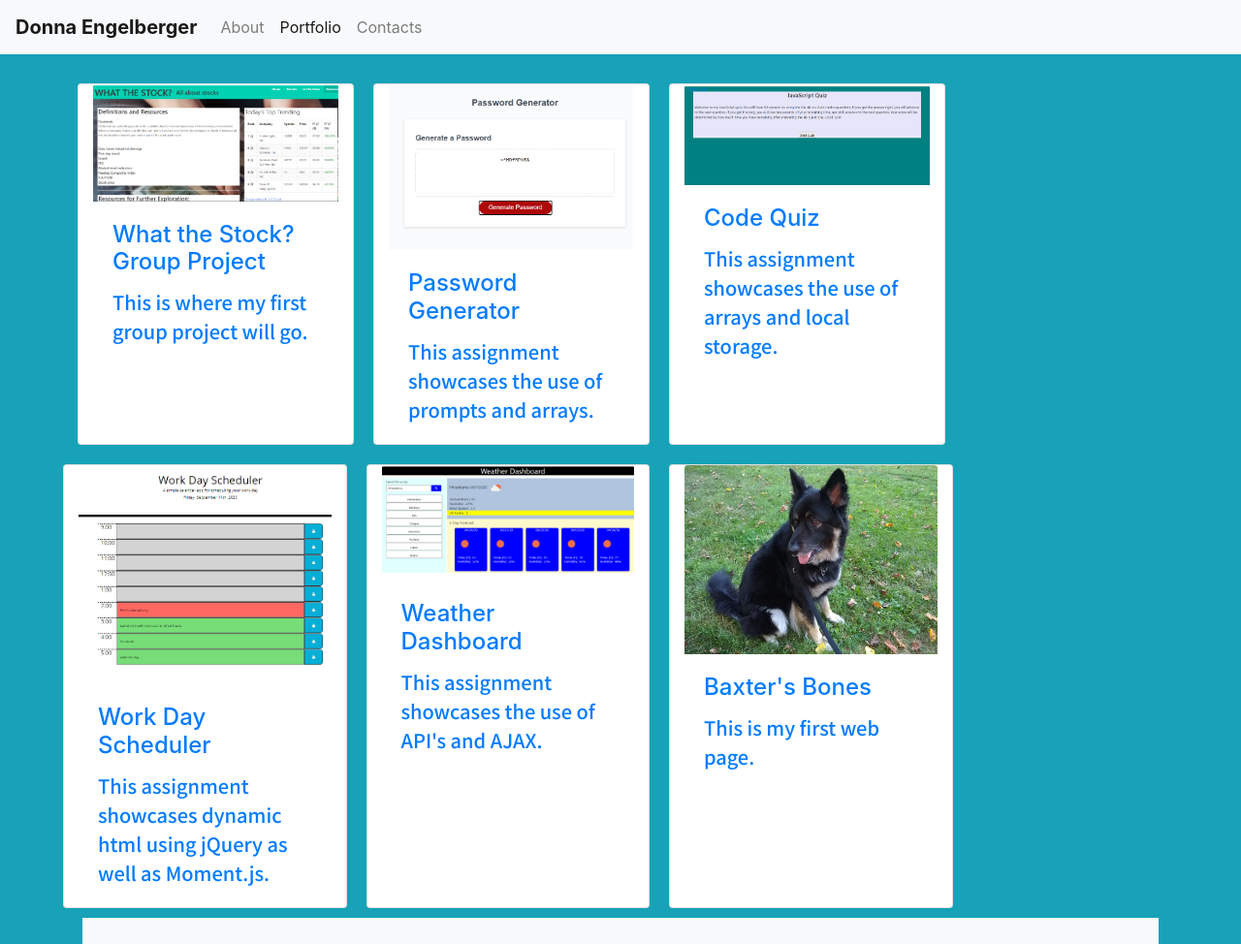
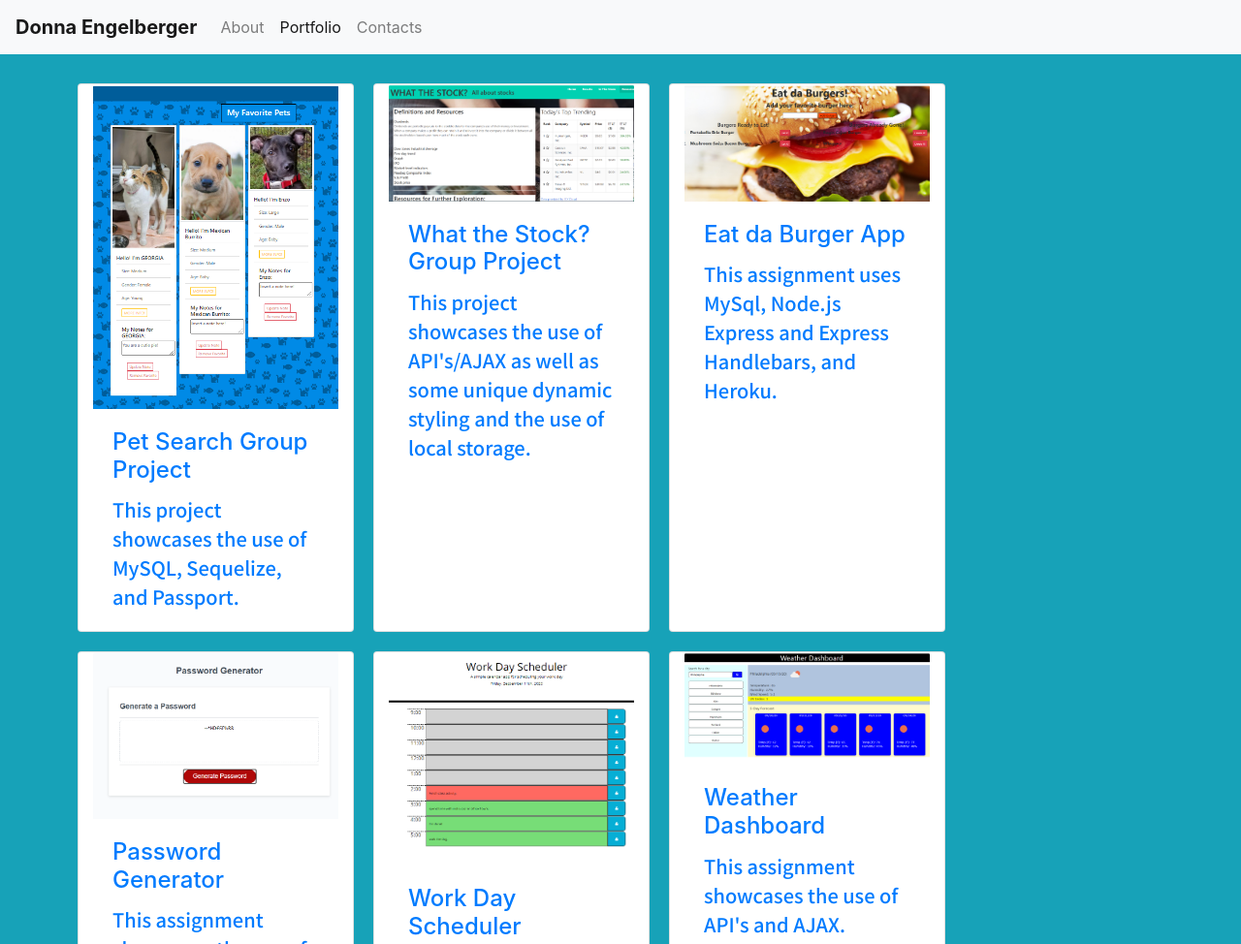
Before and after one commit to Dengelberger/Dengelberger.github.io, a plain HTML site: page portfolio.html in a window 1280 px wide. Shown: the top 974 px of the page at 97% size. Drawn offline with nearby package versions, Linux system fonts and the light colour scheme.

Commit message:
updated after Project 2

```diff
--- a/portfolio.html
+++ b/portfolio.html
@@ -30,16 +30,33 @@
     <!-- Project Cards. I am using an href for my div for each card because I want the user to be able to click anywhere on the card to get to the site for each.-->
     <div class="container">
       <div class="row">
-        <!-- First card is our group project. -->
+        <!-- First card is our second group project. -->
+        <a href="https://my-pet-search-app.herokuapp.com/" class="card col-md-3">
+          <img src="assets/PetSearch.png" class="card-img-top" alt="My page from our Group Project">
+          <div class="card-body">
+            <h5 class="card-title">Pet Search Group Project
+            </h5>
+            <p class="card-text">This project showcases the use of MySQL, Sequelize, and Passport.</p>
+          </div>
+        </a>
+        <!-- Second card is our group project. -->
         <a href="https://dengelberger.github.io/StockFinder/" class="card col-md-3">
           <img src="assets/StockFinder.png" class="card-img-top" alt="My page from our Group Project">
           <div class="card-body">
             <h5 class="card-title">What the Stock? Group Project
             </h5>
-            <p class="card-text">This is where my first group project will go.</p>
+            <p class="card-text">This project showcases the use of API's/AJAX as well as some unique dynamic styling and the use of local storage.</p>
           </div>
         </a>
-        <!-- Second card is my Password Generator page. -->
+        <!-- Third card is my Burger App page. -->
+        <a href="https://my-burger-app1.herokuapp.com//" class="card col-md-3">
+          <img src="assets/BurgerApp.png" class="card-img-top" alt="My page from Password Generator.">
+          <div class="card-body">
+            <h5 class="card-title">Eat da Burger App</h5>
+            <p class="card-text">This assignment uses MySql, Node.js Express and Express Handlebars, and Heroku.</p>
+          </div>
+        </a>
+        <!-- Fourth card is my Password Generator page. -->
         <a href="https://dengelberger.github.io/Password-Generator/" class="card col-md-3">
           <img src="assets/PasswordGenerator.png" class="card-img-top" alt="My page from Password Generator.">
           <div class="card-body">
@@ -47,16 +64,7 @@
             <p class="card-text">This assignment showcases the use of prompts and arrays.</p>
           </div>
         </a>
-        <!-- Third card is my Code Quiz page. -->
-        <a href="https://dengelberger.github.io/JavaScript-Quiz/" class="card col-md-3">
-          <img src="assets/CodeQuiz.png" class="card-img-top" alt="My page from Code Quiz.">
-          <div class="card-body">
-            <h5 class="card-title">Code Quiz</h5>
-            <p class="card-text">This assignment showcases the use of arrays and local storage.</p>
-          </div>
-        </a>
-        <div class="row">
-          <!-- Fourth card is my Work Day Scheduler page. -->
+       <!-- Fifth card is my Work Day Scheduler page. -->
           <a href="https://dengelberger.github.io/Work-Day-Scheduler/" class="card col-md-3">
             <img src="assets/WorkDayScheduler.png" class="card-img-top" alt="My page from Work Day Scheduler.">
             <div class="card-body">
@@ -64,20 +72,12 @@
               <p class="card-text">This assignment showcases dynamic html using jQuery as well as Moment.js.</p>
             </div>
           </a>
-          <!-- Fifth card is my Weather Dashboard page. -->
+          <!-- Sixth card is my Weather Dashboard page. -->
           <a href="https://dengelberger.github.io/Password-Generator/" class="card col-md-3">
             <img src="assets/WeatherDashboard.png" class="card-img-top" alt="My page from Weather Dashboard.">
             <div class="card-body">
               <h5 class="card-title">Weather Dashboard</h5>
               <p class="card-text">This assignment showcases the use of API's and AJAX.</p>
-            </div>
-          </a>
-          <!-- Sixth card is my Baxter page. -->
-          <a href="https://dengelberger.github.io/MyFirstHTML/" class="card col-md-3">
-            <img src="assets/Baxter.jpg" class="card-img-top" alt="My Baxter page.">
-            <div class="card-body">
-              <h5 class="card-title">Baxter's Bones</h5>
-              <p class="card-text">This is my first web page.</p>
             </div>
           </a>
       </div>
```
Also changed, not shown: index.html (+1 -1 lines), assets/BurgerApp.png (added), assets/PetSearch.png (added).
